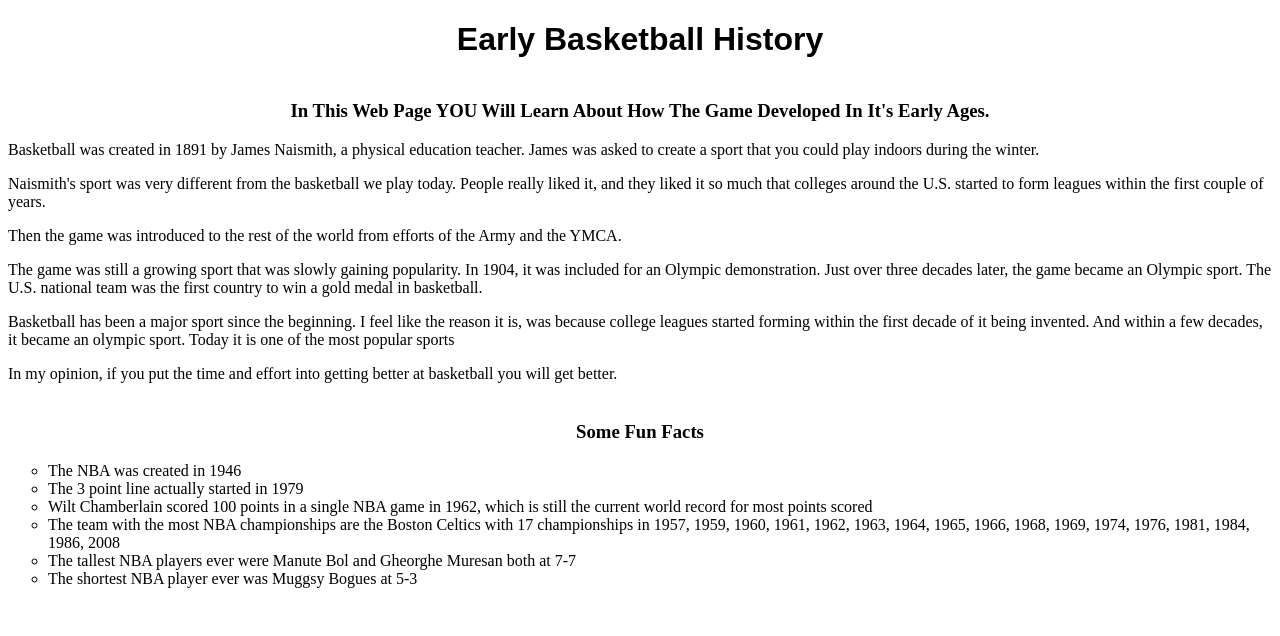
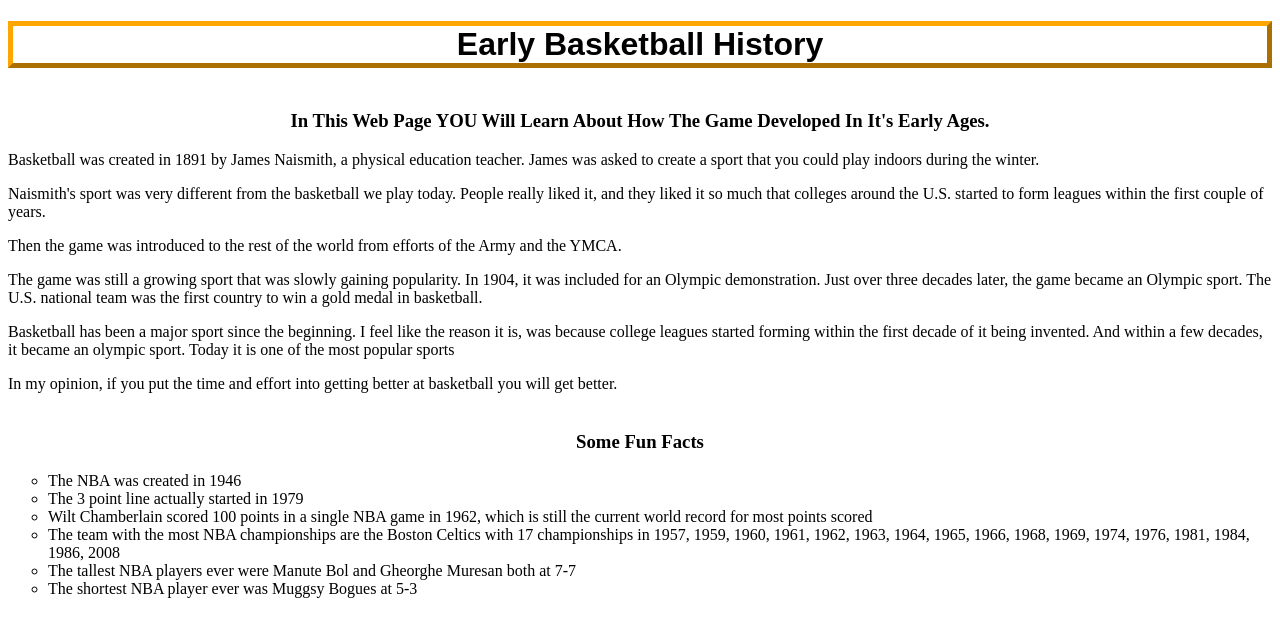
Before and after one commit to silkyhub/EarlyBasketballHistory, a plain HTML site: page index.html in a window 1280 px wide. Drawn offline with Linux system fonts and the light colour scheme.

Commit message:
Update index.css

```diff
--- a/index.css
+++ b/index.css
@@ -12,3 +12,8 @@ h4 {
     color:orange;
     font-family:serif;
 }
+h1 {
+    border-width: thick;
+    border-color: orange;
+    border-style: outset;
+}
```
